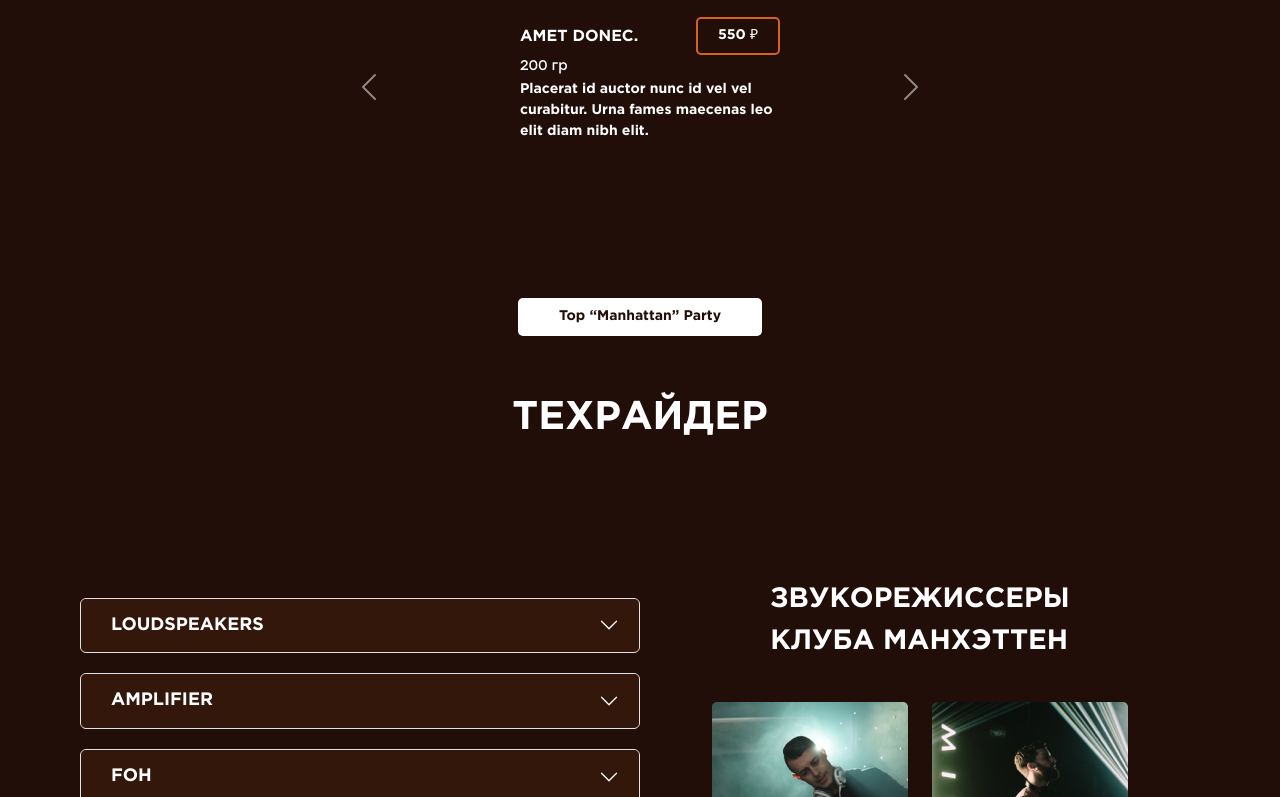
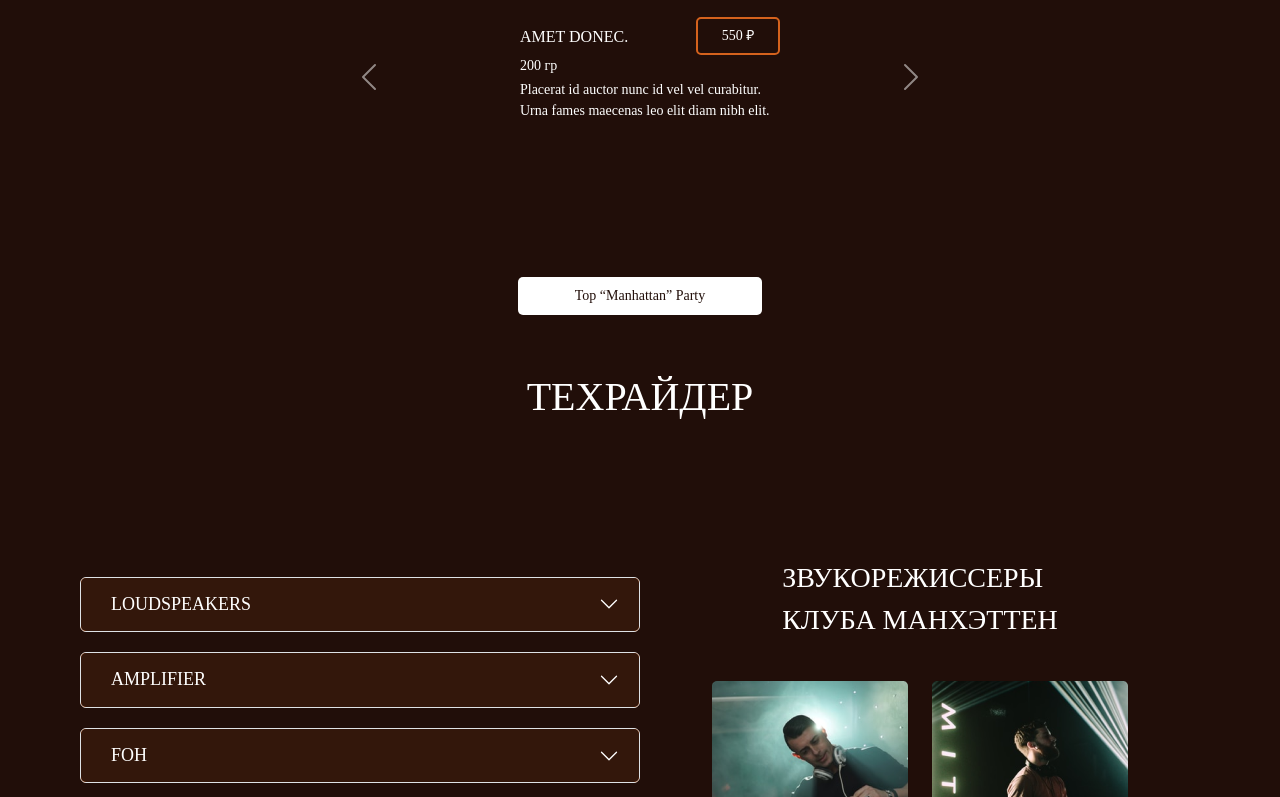
Before and after one commit to Shtefan13/Ochen_Ustal_Boss, a plain HTML site: page index.html in a window 1280 px wide. Shown: the part 912-1709 px from the top of the page. Drawn offline with nearby package versions, Linux system fonts and the light colour scheme; a web font is replaced by a local one.

Commit message:
Update style.css

```diff
--- a/css/style.css
+++ b/css/style.css
@@ -1,10 +1,10 @@
 @font-face {
     font-family: stolzl;
-    src: url(/fonts/stolzl_regular.otf);
+    src: url(./fonts/stolzl_regular.otf);
 }
 @font-face{
     font-family: gotham;
-    src: url(/fonts/gothampro_bold.ttf);
+    src: url(./fonts/gothampro_bold.ttf);
 }
 body{
     background-color: #210E09;
@@ -412,7 +412,7 @@ h5{
     border-color: rgb(255,102,203);
   }
   .navbar-light .navbar-toggler-icon {
-    background-image: url("/img/bureger.svg");
+    background-image: url("./img/bureger.svg");
   }
   .offcanvas {
     background-color: #33170b;
```
